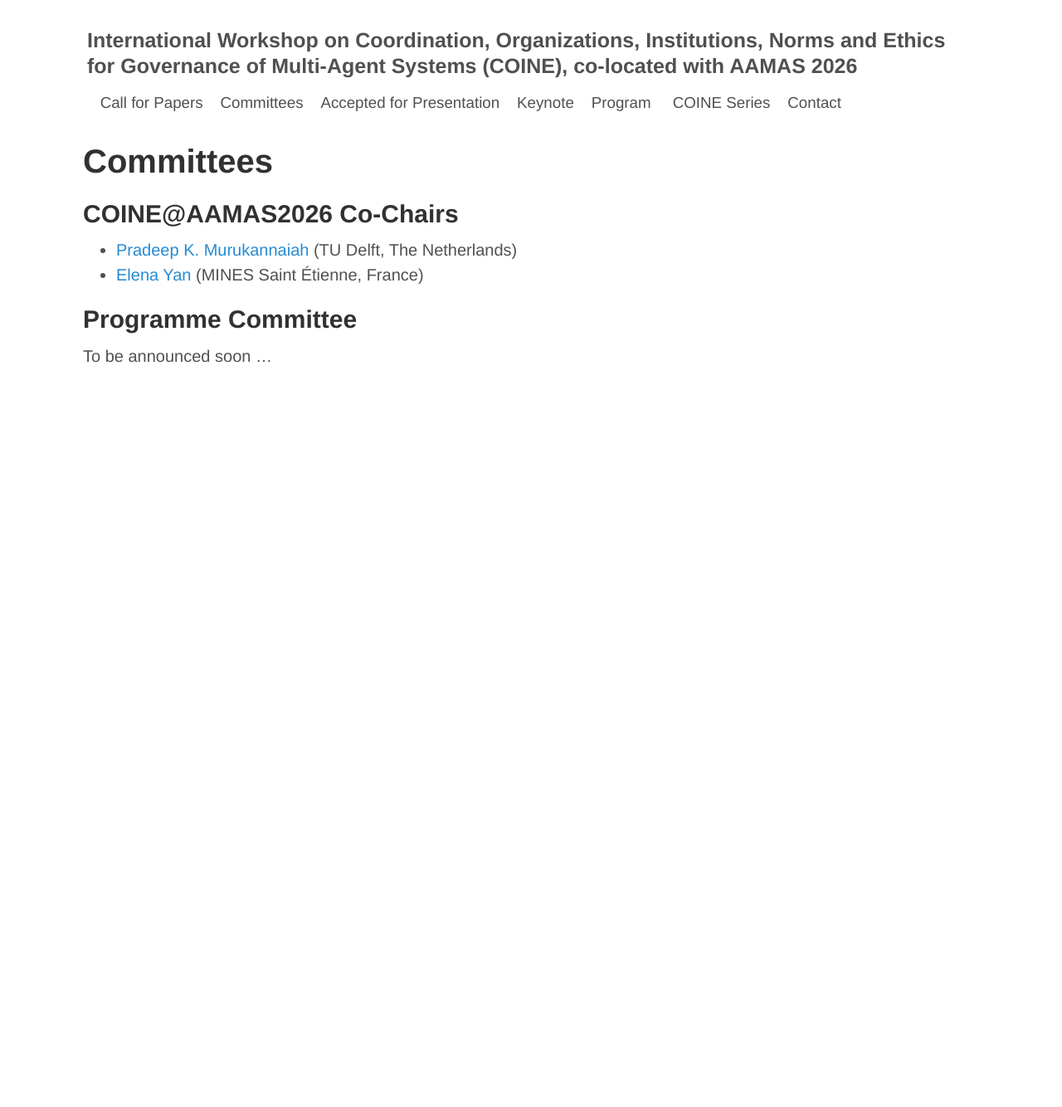
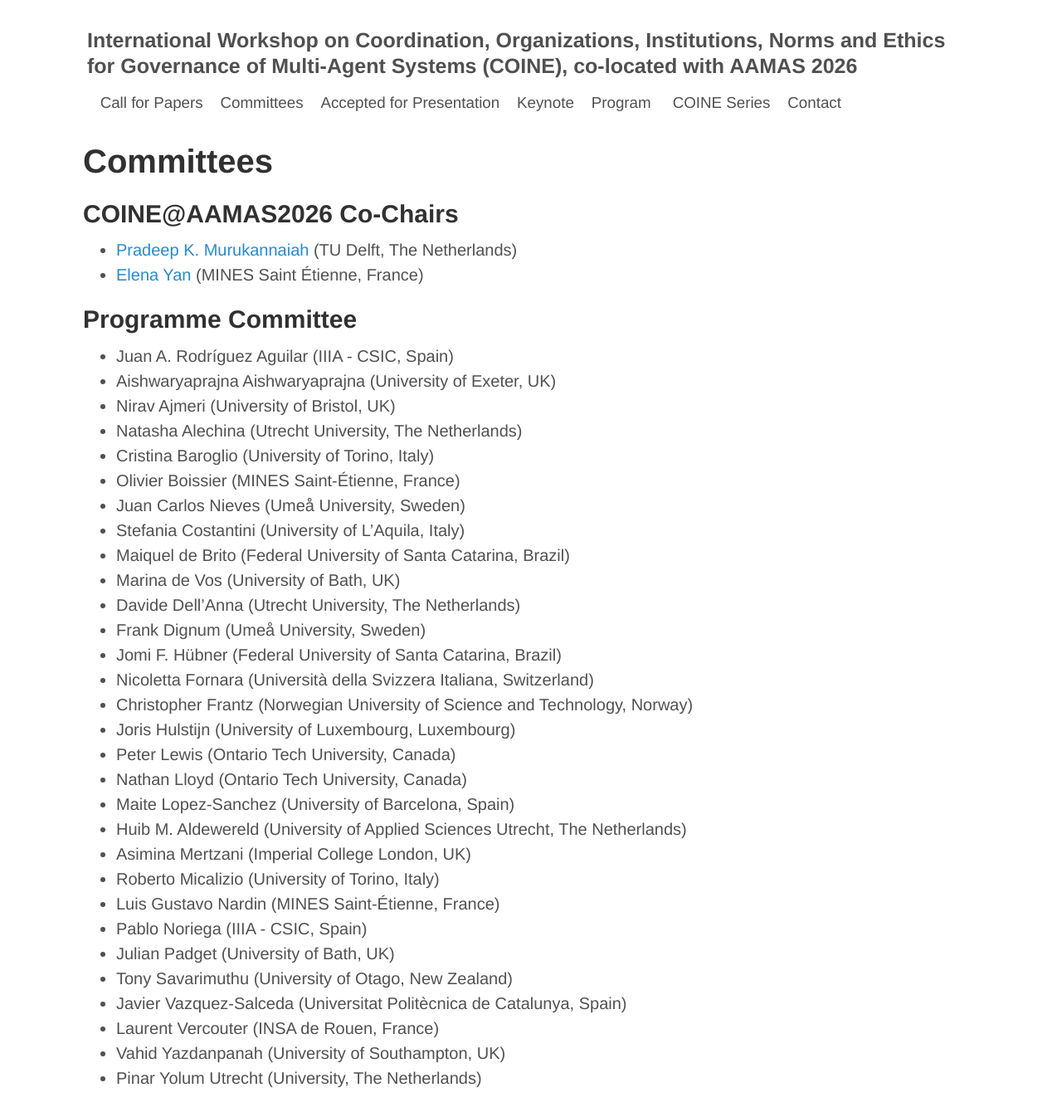
Before and after one commit to coin-workshop/coine-2026-paphos, a Jekyll site: the page built from committees.md, in a window 1280 px wide. Shown: the whole page at 83% size. Built offline with Jekyll 4.4.1, drawn with Linux system fonts in a browser that asks for light colours; before the commit the page ends 900 px from its top, so only the background shows below that.

Commit message:
update pc members

```diff
--- a/committees.md
+++ b/committees.md
@@ -12,4 +12,33 @@ title: COINE
 
 ## Programme Committee
 
-To be announced soon ...
+- Juan A. Rodríguez Aguilar (IIIA - CSIC, Spain)
+- Aishwaryaprajna Aishwaryaprajna (University of Exeter, UK)
+- Nirav Ajmeri (University of Bristol, UK)
+- Natasha Alechina (Utrecht University, The Netherlands)
+- Cristina Baroglio (University of Torino, Italy)
+- Olivier Boissier (MINES Saint-Étienne, France)
+- Juan Carlos Nieves (Umeå University, Sweden)
+- Stefania Costantini (University of L’Aquila, Italy)
+- Maiquel de Brito (Federal University of Santa Catarina, Brazil)
+- Marina de Vos (University of Bath, UK)
+- Davide Dell'Anna (Utrecht University, The Netherlands)
+- Frank Dignum (Umeå University, Sweden)
+- Jomi F. Hübner (Federal University of Santa Catarina, Brazil)
+- Nicoletta Fornara (Università della Svizzera Italiana, Switzerland)
+- Christopher Frantz (Norwegian University of Science and Technology, Norway)
+- Joris Hulstijn (University of Luxembourg, Luxembourg)
+- Peter Lewis (Ontario Tech University, Canada)
+- Nathan Lloyd (Ontario Tech University, Canada)
+- Maite Lopez-Sanchez (University of Barcelona, Spain)
+- Huib M. Aldewereld (University of Applied Sciences Utrecht, The Netherlands)
+- Asimina Mertzani (Imperial College London, UK)
+- Roberto Micalizio (University of Torino, Italy)
+- Luis Gustavo Nardin (MINES Saint-Étienne, France)
+- Pablo Noriega (IIIA - CSIC, Spain)
+- Julian Padget (University of Bath, UK)
+- Tony Savarimuthu (University of Otago, New Zealand)
+- Javier Vazquez-Salceda (Universitat Politècnica de Catalunya, Spain)
+- Laurent  Vercouter (INSA de Rouen, France)
+- Vahid Yazdanpanah (University of Southampton, UK)
+- Pinar Yolum Utrecht (University, The Netherlands)
```
